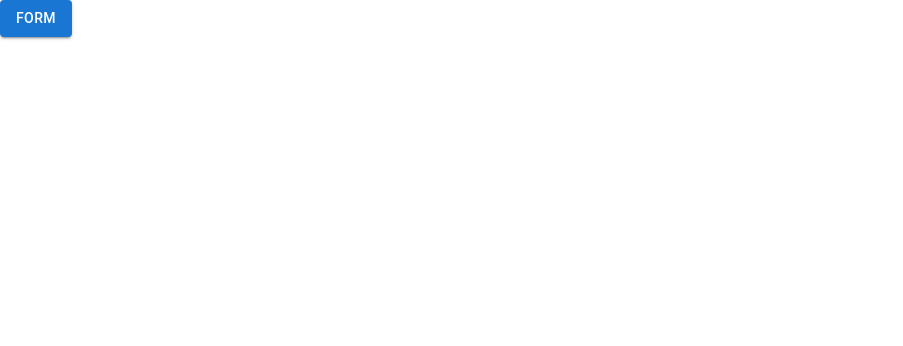
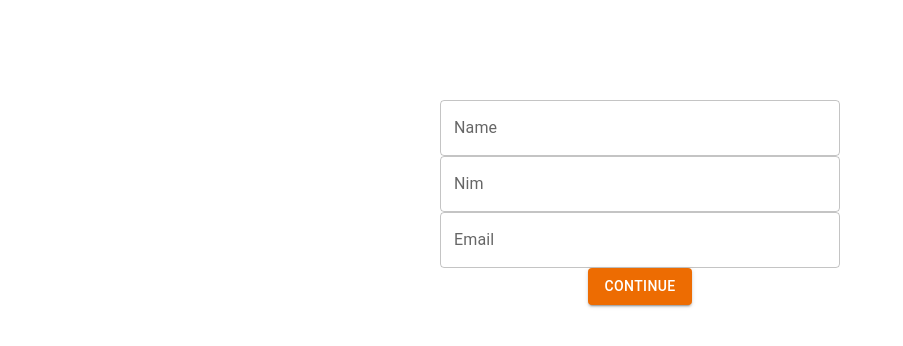
Before and after one commit to atlantabitdevs/atl-pay-ui, a React (Create React App) app: page /form in a window 1280 px wide. Shown: the top 346 px of the page, without its empty margins (0-903 px from the left). Built offline with nearby package versions, Linux system fonts and the light colour scheme.

Commit message:
Form is hooked up to the state

```diff
--- a/src/screens/Deals/Deals.jsx
+++ b/src/screens/Deals/Deals.jsx
@@ -43,7 +43,7 @@ export const Deals = () => {
                 color="warning"
                 className="deals-btn"
             >
-                Done
+                Continue
             </Button>
         </div>
     );
--- a/src/screens/Form/Form.css
+++ b/src/screens/Form/Form.css
@@ -0,0 +1,17 @@
+.FormContainer {
+    display: flex;
+    align-items: center;
+    flex-direction: column;
+}
+
+.fields {
+    margin-top: 100px;
+    display: flex;
+    align-items: center;
+    flex-direction: column;
+}
+
+.field {
+    margin-bottom: 1em;
+    width: 25em;
+}
--- a/src/screens/Form/Form.jsx
+++ b/src/screens/Form/Form.jsx
@@ -1,18 +1,58 @@
-import { Button } from "@mui/material";
-import React from "react";
+import React, { useEffect, useState } from "react";
+import { Button, TextField } from "@mui/material";
 import { useNavigate } from "react-router-dom";
+import "./Form.css";
+import { useStore } from "../../zustand/store";
 
 export const Form = () => {
     let navigate = useNavigate();
+
+    const [name, setName] = useState("");
+    const [nim, setNim] = useState("");
+    const [email, setEmail] = useState("");
+
+    const store = useStore((state) => state);
+
+    useEffect(() => {
+        console.log(store);
+    }, [store]);
+
+    const btnPress = () => {
+        // console.log("Name", name);
+        // console.log("NIM", nim);
+        // console.log("Email", email);
+        store.setForm({ name, nim, email });
+        // navigate("/schedule");
+    };
+
     return (
-        <div>
-            <Button
-                variant="contained"
-                onClick={() => {
-                    navigate("/schedule");
-                }}
-            >
-                Form
+        <div className="FormContainer">
+            <div className="fields">
+                <TextField
+                    id="outlined-basic"
+                    label="Name"
+                    variant="outlined"
+                    className="field"
+                    onChange={(e) => setName(e.target.value)}
+                />
+                <TextField
+                    id="outlined-basic"
+                    label="Nim"
+                    variant="outlined"
+                    className="field"
+                    onChange={(e) => setNim(e.target.value)}
+                />
+                <TextField
+                    id="outlined-basic"
+                    label="Email"
+                    variant="outlined"
+                    className="field"
+                    onChange={(e) => setEmail(e.target.value)}
+                />
+            </div>
+
+            <Button variant="contained" onClick={btnPress} color="warning">
+                Continue
             </Button>
         </div>
     );
--- a/src/zustand/store.js
+++ b/src/zustand/store.js
@@ -7,4 +7,5 @@ export const useStore = create((set) => ({
 
     setDeal: (deal) => set({ deal }),
     setPaymentSchedule: (schedule) => set({ paymentSchedule: schedule }),
+    setForm: (form) => set({ form }),
 }));
```
